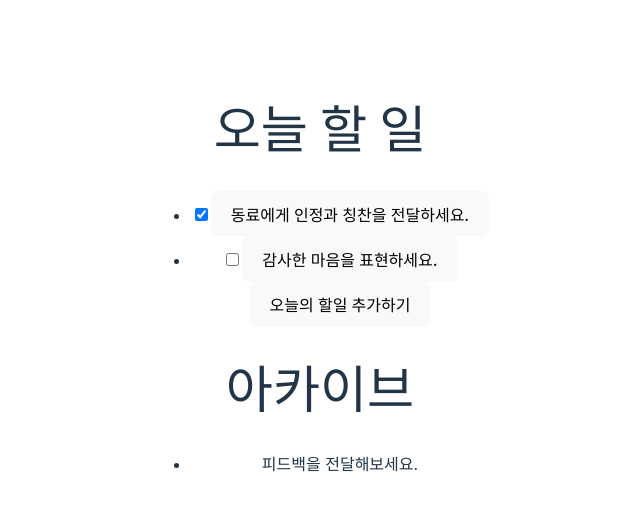
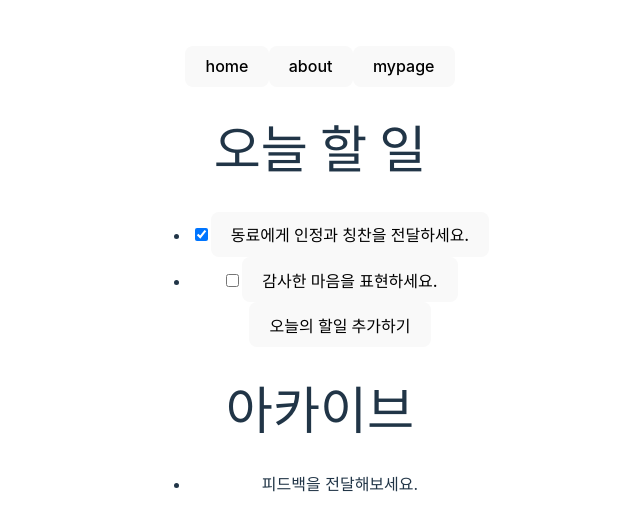
Before and after one commit to ojj1123/react-todo-list, a React (Vite) app: page / in a window 1280 px wide. Shown: the part 121-652 px from the top of the page, without its empty margins (320-960 px from the left). Built offline with nearby package versions, Linux system fonts and the light colour scheme.

Commit message:
feat: router 구현

```diff
--- a/src/App.tsx
+++ b/src/App.tsx
@@ -1,10 +1,23 @@
-import { useRef, useState } from 'react'
+import {
+  useCallback,
+  useEffect,
+  useLayoutEffect,
+  useRef,
+  useState,
+} from 'react'
 import './App.css'
 import { Loading, TodoItem } from './components'
 import { todoListProvider } from './api'
 import { useFetch, useLoading } from './hooks'
 
-function App() {
+const About = () => {
+  return <>about</>
+}
+const Mypage = () => {
+  return <>Mypage</>
+}
+
+const Home = () => {
   const { data: todoList, isLoading: isTodoListloading, refetch } = useFetch()
 
   const [isCreating, setIsCreating] = useState(false)
@@ -22,7 +35,6 @@ function App() {
       await refetch()
     })
   }
-
   return (
     <>
       <h1>오늘 할 일</h1>
@@ -98,5 +110,62 @@ function App() {
     </>
   )
 }
+const routes = [
+  { path: '/', component: <Home /> },
+  { path: '/about', component: <About /> },
+  { path: '/mypage', component: <Mypage /> },
+]
+
+function App() {
+  const [path, setPath] = useState('/')
+
+  useLayoutEffect(() => {
+    setPath(window.location.pathname)
+  }, [])
+
+  useEffect(() => {
+    const handler = () => {
+      console.log('popstate', window.location.pathname)
+      setPath(window.location.pathname)
+    }
+
+    // NOTE: popstate 이벤트: 뒤로가기/앞으로가기 할 때 발생하는 이벤트
+    window.addEventListener('popstate', handler)
+    return () => window.removeEventListener('popstate', handler)
+  }, [])
+
+  const navigate = useCallback(
+    (url: string, replace: boolean = false) => {
+      if (path === url) return
+
+      if (replace) {
+        window.history.replaceState(null, null, url)
+      } else {
+        window.history.pushState(null, null, url)
+      }
+      setPath(url)
+    },
+    [path]
+  )
+
+  return (
+    <>
+      <button type="button" onClick={() => navigate('/')}>
+        home
+      </button>
+      <button type="button" onClick={() => navigate('/about')}>
+        about
+      </button>
+      <button type="button" onClick={() => navigate('/mypage', true)}>
+        mypage
+      </button>
+
+      {routes.find((route) => route.path === path)?.component || <>NOT FOUND</>}
+    </>
+  )
+}
+
+// 현재 path
+// 버튼 누르면 routes.component 렌더링
 
 export default App
```
